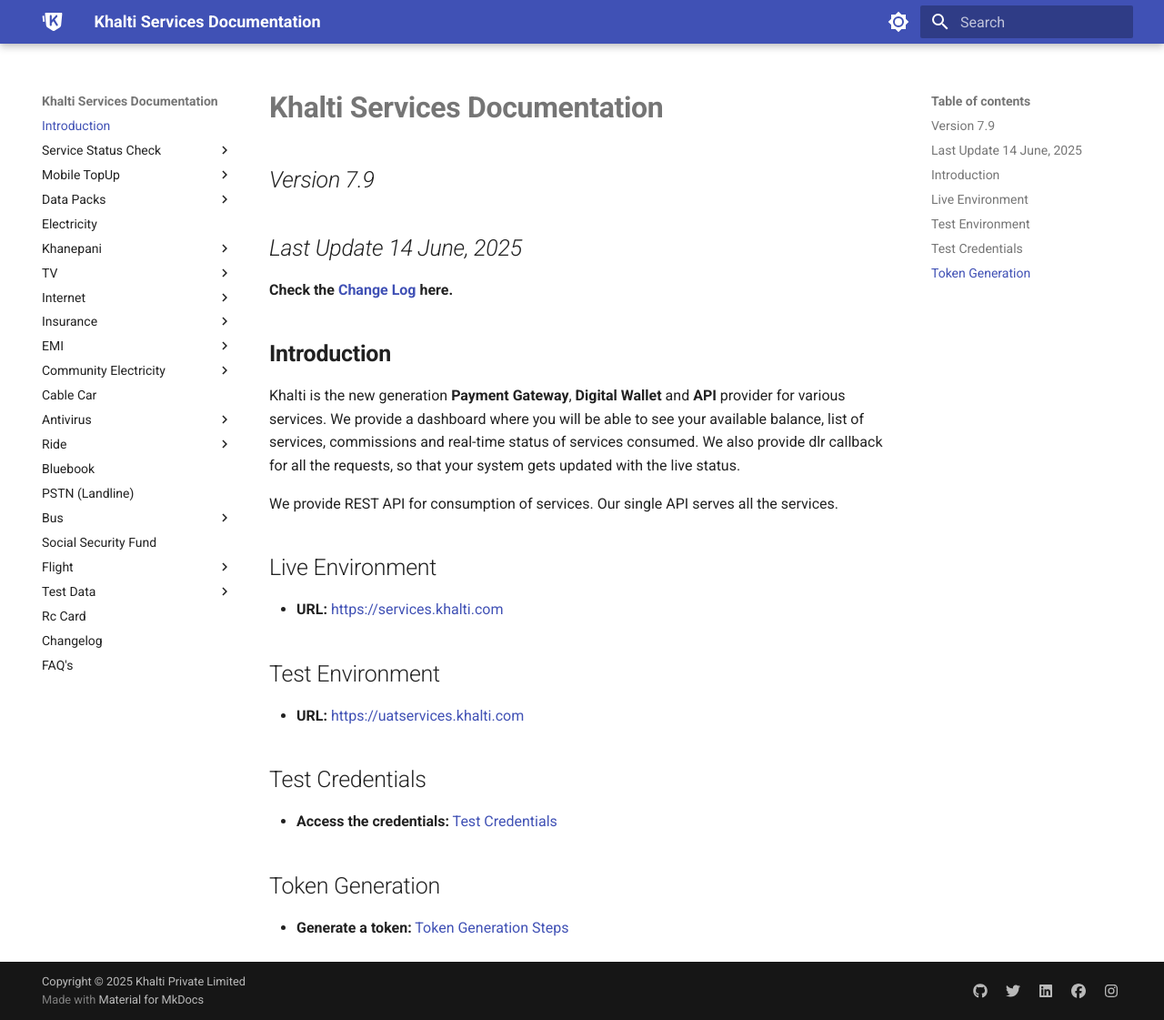
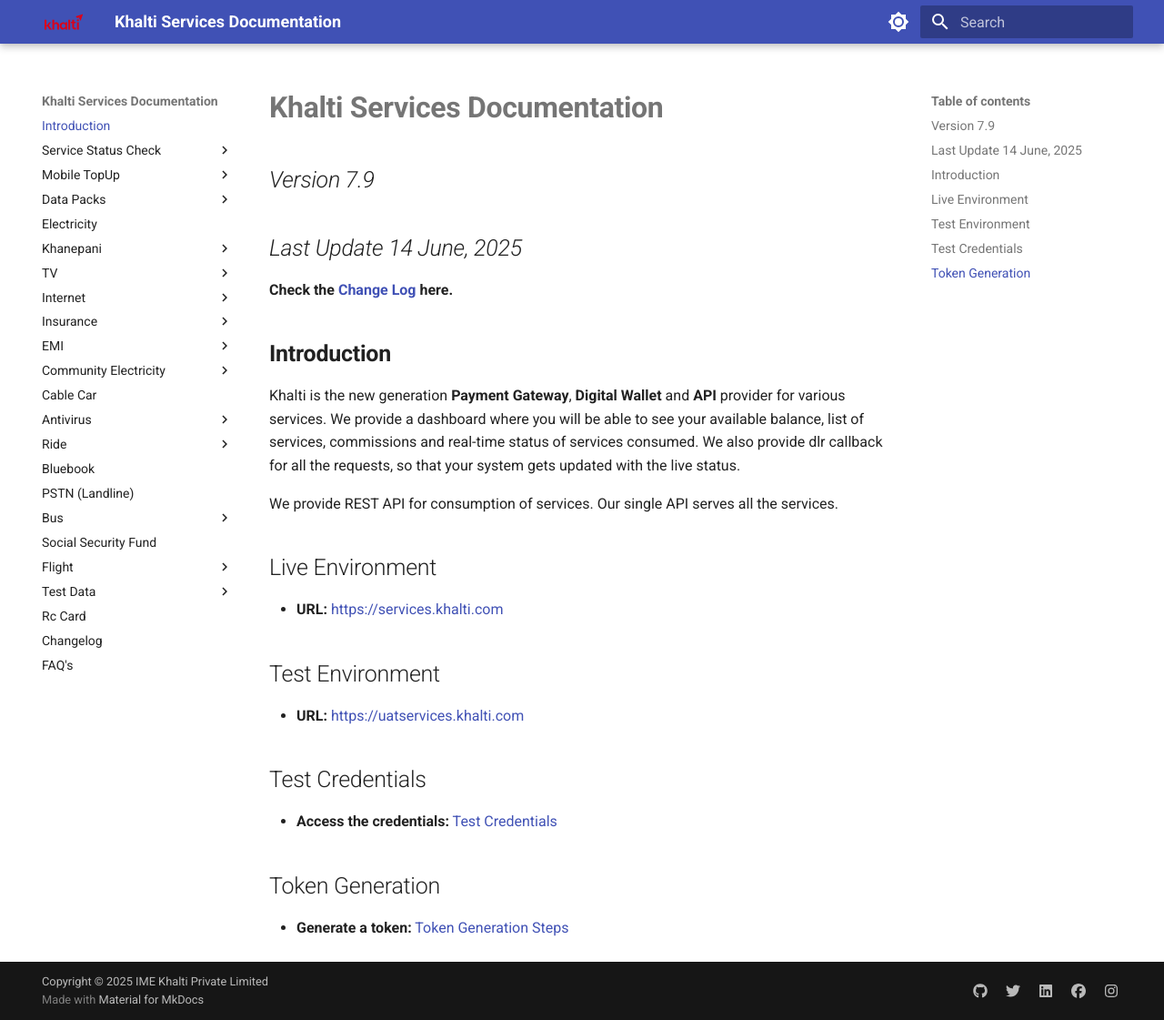
Before and after one commit to om-ghimire/serviceapi.docs.khalti.com, an MkDocs documentation site: the page built from content/index.md, in a window 1280 px wide and 1121 px high. Shown: the whole window at 91% size. Built offline with MkDocs 1.6.1 and Material for MkDocs 9.7.7, drawn with Linux system fonts in a browser that asks for light colours.

```diff
--- a/mkdocs.yml
+++ b/mkdocs.yml
@@ -162,7 +162,7 @@ nav:
 theme:
   name: material
   custom_dir: overrides
-  favicon: "https://d7vw40z4bofef.cloudfront.net/static/2.59.12-web19/images/favicon.png"
+  favicon: "https://cdn.nayathegana.com/media/2025/07/13/23471783407643cb921f718ed30726b9.png"
   icon:
     logo: "img/khalti_logo"
   palette:
@@ -186,7 +186,7 @@ extra_css:
 docs_dir: content
 site_dir: docs
 
-copyright: "Copyright &copy; 2025 Khalti Private Limited"
+copyright: "Copyright &copy; 2025 IME Khalti Private Limited"
 
 extra:
   social:
```
Also changed, not shown: overrides/.icons/img/khalti_logo.svg.
